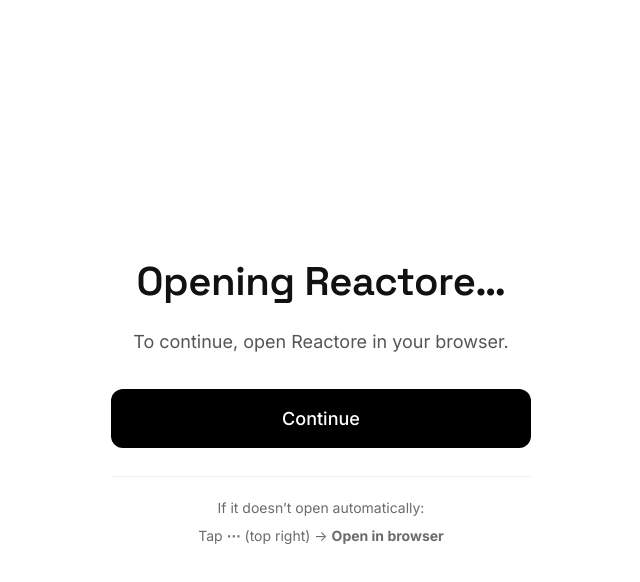
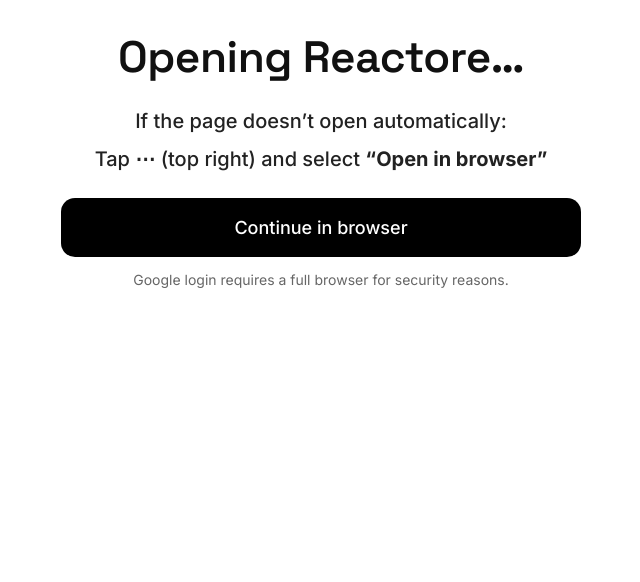
Before and after one commit to Allfrenk/reactore, a React (Vite) app: page /open in a window 1280 px wide. Shown: the top 582 px of the page, without its empty margins (319-959 px from the left). Built offline with nearby package versions, Linux system fonts and the light colour scheme; no server answers.

Commit message:
feat(platform): add resilient /open entrypoint with guided browser handoff

```diff
--- a/src/open-redirect/OpenRedirectPage.tsx
+++ b/src/open-redirect/OpenRedirectPage.tsx
@@ -1,31 +1,10 @@
-import { useEffect, useState } from 'react'
-
-function isIOS() {
-  return /iPhone|iPad|iPod/i.test(navigator.userAgent)
-}
-
-function isLinkedInWebView() {
-  return /LinkedInApp/i.test(navigator.userAgent)
-}
-
 function isMobile() {
-  return window.matchMedia('(max-width: 768px)').matches
+  return /iPhone|iPad|iPod|Android/i.test(navigator.userAgent)
 }
 
 export function OpenRedirectPage() {
+  const mobile = isMobile()
   const target = window.location.origin
-  const [mobile, setMobile] = useState(() => isMobile())
-
-  // 🔹 Tentativo automatico iOS 17+ (best effort)
-  useEffect(() => {
-    if (isIOS() && isLinkedInWebView()) {
-      try {
-        window.location.href = `x-safari-${target}`
-      } catch {
-        // fallback silenzioso
-      }
-    }
-  }, [target])
 
   const handleContinue = () => {
     window.open(target, '_blank')
@@ -34,28 +13,36 @@
   return (
     <div
       style={{
-        height: '100vh',
-        width: '100vw',
+        minHeight: '100vh',
         background: '#fff',
         display: 'flex',
-        alignItems: 'center',
         justifyContent: 'center',
         padding: 24,
         boxSizing: 'border-box',
-        position: 'relative',
         fontFamily: 'Inter, system-ui, -apple-system, BlinkMacSystemFont',
       }}
     >
-      {/* MOBILE ONLY — DOODLE ARROW */}
+      <div
+        style={{
+          width: '100%',
+          maxWidth: 520,
+          display: 'flex',
+          flexDirection: 'column',
+          alignItems: 'center',
+          textAlign: 'center',
+        }}
+      >
+        {/* ARROW CONTAINER — SOLO MOBILE */}
         {mobile && (
           <div
             style={{
-      position: 'absolute',
-      top: 80,            // ⬅️ scende verso il titolo
-      right: -10,         // ⬅️ leggermente fuori per dare respiro
-      width: 260,         // ⬅️ MOLTO più grande
-      height: 260,
-      pointerEvents: 'none',
+              width: '100%',
+              minHeight: 180,          // spazio dedicato
+              display: 'flex',
+              justifyContent: 'flex-end',
+              alignItems: 'flex-end',
+              paddingRight: 12,
+              boxSizing: 'border-box',
             }}
           >
             <svg
@@ -63,6 +50,7 @@
               viewBox="0 0 800 800"
               width="100%"
               height="100%"
+              preserveAspectRatio="xMaxYMin meet"
             >
               <g
                 strokeWidth="7"
@@ -70,23 +58,10 @@
                 fill="none"
                 strokeLinecap="round"
                 strokeLinejoin="round"
-        transform="
-          matrix(
-            -0.35,
-            -0.94,
-             0.94,
-            -0.35,
-             120,
-             900
-          )
-        "
+                transform="matrix(-0.22,-0.97,0.97,-0.22,80,880)"
               >
                 <path
-          d="
-            M180 260
-            Q 300 520 400 360
-            Q 520 160 650 520
-          "
+                  d="M232 232Q362 687 400 400Q439 167 568 568"
                   markerEnd="url(#arrow)"
                 />
               </g>
@@ -94,8 +69,8 @@
               <defs>
                 <marker
                   id="arrow"
-          markerWidth="10"
-          markerHeight="10"
+                  markerWidth="12"
+                  markerHeight="12"
                   refX="6"
                   refY="6"
                   viewBox="0 0 12 12"
@@ -116,18 +91,10 @@
           </div>
         )}
 
-
-      {/* CONTENT */}
-      <div
-        style={{
-          maxWidth: 420,
-          width: '100%',
-          textAlign: 'center',
-        }}
-      >
+        {/* TITLE */}
         <h1
           style={{
-            fontSize: mobile ? 30 : 40,
+            fontSize: mobile ? 32 : 44,
             fontWeight: 600,
             marginBottom: 16,
             color: '#111',
@@ -136,51 +103,50 @@
           Opening Reactore…
         </h1>
 
-        <p
+        {/* GUIDA — FOCUS */}
+        <div
           style={{
-            fontSize: mobile ? 16 : 18,
-            fontWeight: 400,
-            color: '#555',
-            marginBottom: 32,
+            fontSize: mobile ? 18 : 20,
+            fontWeight: 500,
+            color: '#222',
+            marginBottom: 24,
+            lineHeight: 1.5,
           }}
         >
-          To continue, open Reactore in your browser.
-        </p>
+          <div>If the page doesn’t open automatically:</div>
+          <div style={{ marginTop: 8 }}>
+            Tap <strong>⋯</strong> (top right) and select{' '}
+            <strong>“Open in browser”</strong>
+          </div>
+        </div>
 
+        {/* CTA */}
         <button
           onClick={handleContinue}
           style={{
-            padding: mobile ? '14px 22px' : '16px 26px',
-            fontSize: mobile ? 16 : 18,
-            borderRadius: 12,
+            width: '100%',
+            padding: '16px 28px',
+            fontSize: 18,
+            fontWeight: 500,
+            borderRadius: 14,
             border: 'none',
             background: '#000',
             color: '#fff',
             cursor: 'pointer',
-            width: '100%',
-            fontWeight: 500,
           }}
         >
-          Continue
+          Continue in browser
         </button>
 
-        {/* MICRO GUIDA */}
+        {/* MICRO DESC */}
         <div
           style={{
-            marginTop: 28,
-            paddingTop: 20,
-            borderTop: '1px solid #eee',
-            fontSize: mobile ? 13 : 14,
+            marginTop: 12,
+            fontSize: 14,
             color: '#666',
-            textAlign: 'center',
           }}
         >
-          <p style={{ marginBottom: 6 }}>
-            If it doesn’t open automatically:
-          </p>
-          <p style={{ margin: 0 }}>
-            Tap <strong>⋯</strong> (top right) → <strong>Open in browser</strong>
-          </p>
+          Google login requires a full browser for security reasons.
         </div>
       </div>
     </div>
```
Lines whose indentation alone changed are shown as unchanged.
